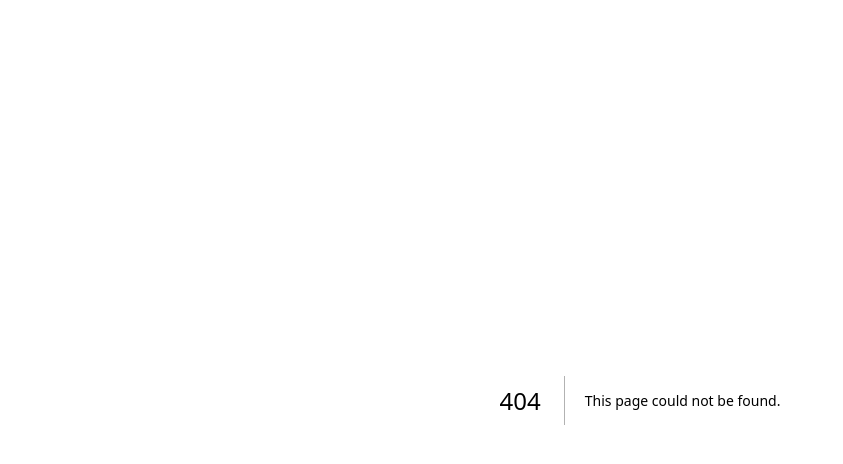
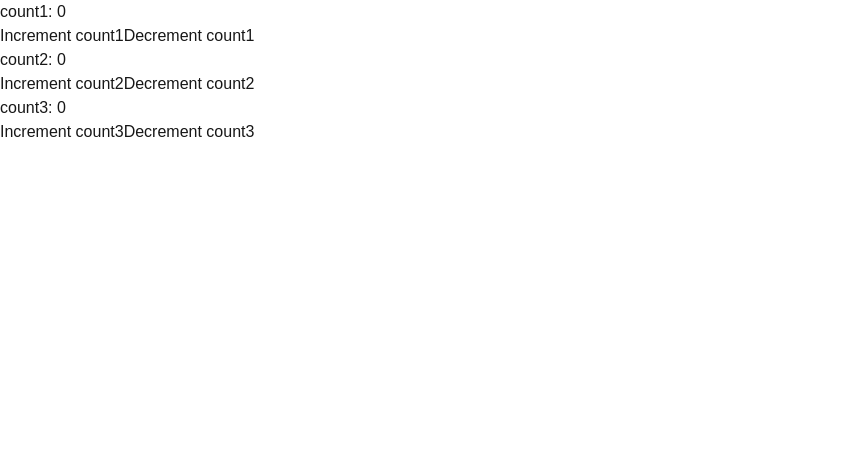
Before and after one commit to Hustle999/project, a Next.js app in the folder front-end/: page /testtest in a window 1280 px wide. Before the commit this address had no page. Shown: the top 464 px of the page, without its empty margins (0-843 px from the left). Built offline with nearby package versions, Linux system fonts and the light colour scheme.

Commit message:
tester page neesen

```diff
--- /dev/null
+++ b/front-end/src/app/components/tester/Tester.jsx
@@ -0,0 +1,40 @@
+import React, { useState } from "react";
+
+export const Tester = () => {
+  // Initialize state with an empty object
+  const [data, setData] = useState({});
+
+  // Function to increment a specific counter
+  const incrementCount = (countKey) => {
+    setData((prevData) => ({
+      ...prevData,
+      [countKey]: (prevData[countKey] || 0) + 1, // Incrementing the specified count, defaulting to 0 if undefined
+    }));
+  };
+
+  // Function to decrement a specific counter
+  const decrementCount = (countKey) => {
+    setData((prevData) => ({
+      ...prevData,
+      [countKey]: (prevData[countKey] || 0) - 1, // Decrementing the specified count
+    }));
+  };
+
+  return (
+    <div>
+      {["count1", "count2", "count3"].map((countKey) => (
+        <div key={countKey}>
+          <h1>
+            {countKey}: {data[countKey] || 0}
+          </h1>
+          <button onClick={() => incrementCount(countKey)}>
+            Increment {countKey}
+          </button>
+          <button onClick={() => decrementCount(countKey)}>
+            Decrement {countKey}
+          </button>
+        </div>
+      ))}
+    </div>
+  );
+};
--- /dev/null
+++ b/front-end/src/app/testtest/page.jsx
@@ -0,0 +1,12 @@
+"use client";
+
+import { Tester } from "../components/tester/Tester";
+
+export const Test = () => {
+  return (
+    <main>
+      <Tester />
+    </main>
+  );
+};
+export default Test;
```
